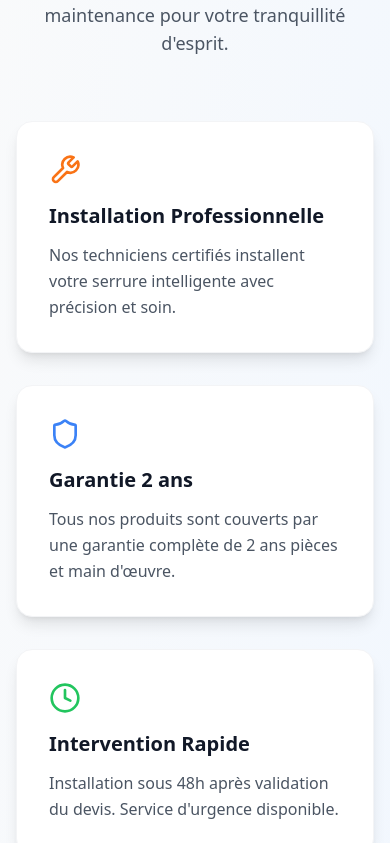
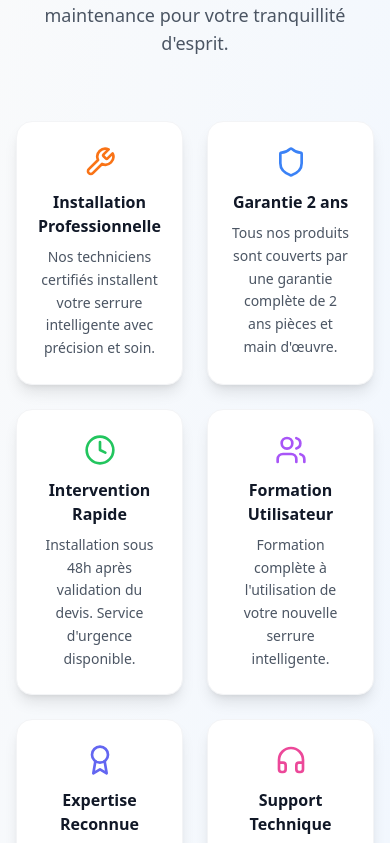
Before and after one commit to solexoss/Domo28, a React (Vite) app: page / in a window 390 px wide. Shown: the part 5921-6764 px from the top of the page. Built offline with nearby package versions, Linux system fonts and the light colour scheme.

Commit message:
Updated Services.tsx

```diff
--- a/src/components/Services.tsx
+++ b/src/components/Services.tsx
@@ -56,19 +56,19 @@ const Services = () => {
         </div>
 
         {/* Grille des services */}
-        <div className="grid grid-cols-1 md:grid-cols-2 lg:grid-cols-3 gap-8 mb-16 items-stretch">
+        <div className="grid grid-cols-2 md:grid-cols-3 lg:grid-cols-6 gap-6 mb-16">
           {services.map((service, index) => (
             <div
               key={index}
-              className="group bg-white dark:bg-gray-800 p-8 rounded-2xl shadow-lg hover:shadow-2xl transition-all duration-300 hover:scale-105 border border-gray-100 dark:border-gray-700 h-full flex flex-col"
+              className="group bg-white dark:bg-gray-800 p-6 rounded-2xl shadow-lg hover:shadow-2xl transition-all duration-300 hover:scale-105 border border-gray-100 dark:border-gray-700 flex flex-col items-center text-center"
             >
-              <div className={`${service.color} mb-4 group-hover:scale-110 transition-transform duration-300`}>
+              <div className={`${service.color} mb-3 group-hover:scale-110 transition-transform duration-300`}>
                 {service.icon}
               </div>
-              <h3 className="text-xl font-bold text-gray-900 dark:text-white mb-3 group-hover:text-orange-500 transition-colors">
+              <h3 className="text-base font-bold text-gray-900 dark:text-white mb-2 group-hover:text-orange-500 transition-colors">
                 {service.title}
               </h3>
-              <p className="text-gray-600 dark:text-gray-300 leading-relaxed flex-grow">
+              <p className="text-sm text-gray-600 dark:text-gray-300 leading-relaxed">
                 {service.description}
               </p>
             </div>
```
